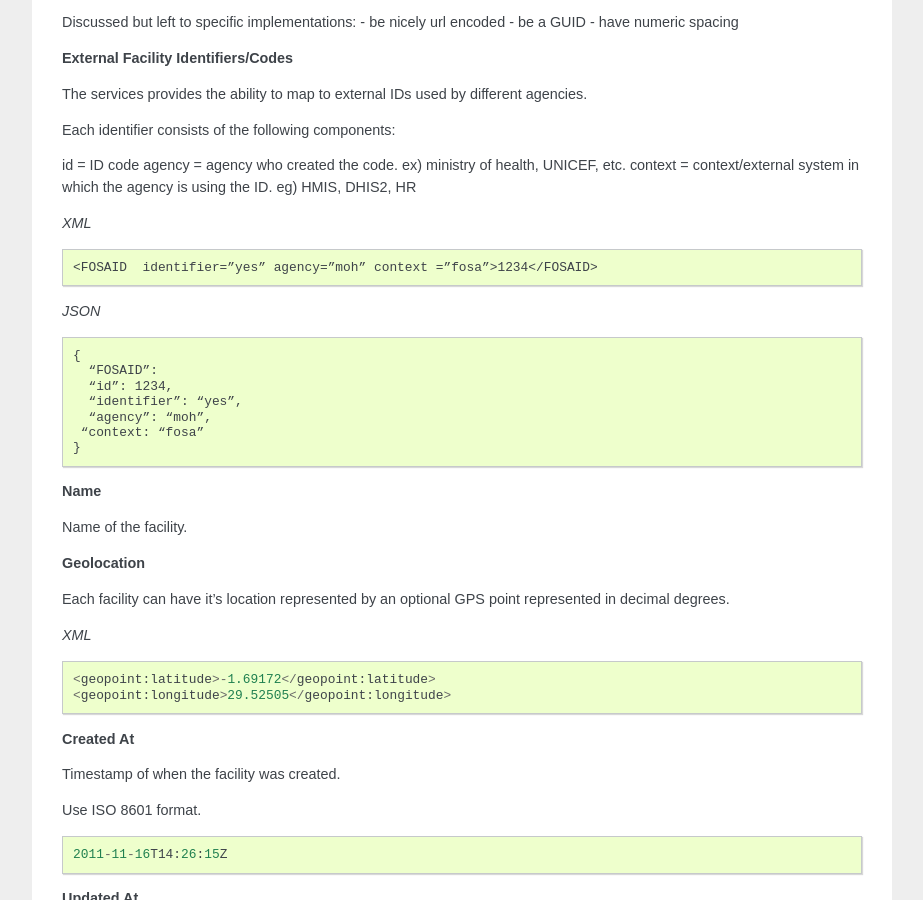
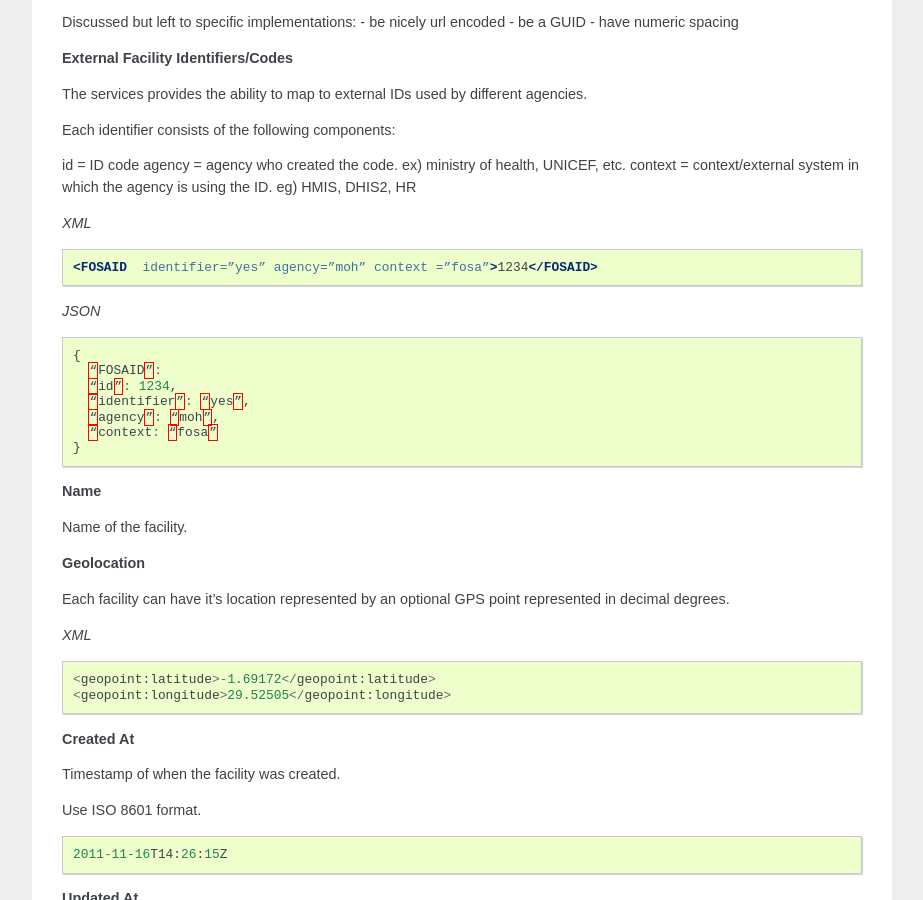
Before and after one commit to facilityregistry/fred-api, a Sphinx documentation site: the page built from docs/api_specifications.rst, in a window 1280 px wide and 900 px high, scrolled down 505 px. Shown: the whole window, without its empty margins (198-1121 px from the left). Built offline with Sphinx 7.4.7, drawn with Linux system fonts in a browser that asks for light colours.

Commit message:
better formatting

```diff
--- a/docs/api_specifications.rst
+++ b/docs/api_specifications.rst
@@ -39,17 +39,21 @@ agency = agency who created the code.  ex) ministry of health, UNICEF, etc.
 context = context/external system in which the agency is using the ID.  eg) HMIS, DHIS2, HR
 
 *XML*
-::
+
+.. code-block:: xml
+
   <FOSAID  identifier=”yes” agency=”moh” context =”fosa”>1234</FOSAID>
 
 *JSON*
-::
+
+.. code-block:: javascript
+
   {
     “FOSAID”:
     “id”: 1234,
     “identifier”: “yes”,
     “agency”: “moh”,
-   “context: “fosa”
+    “context: “fosa”
   }
 
 
```
